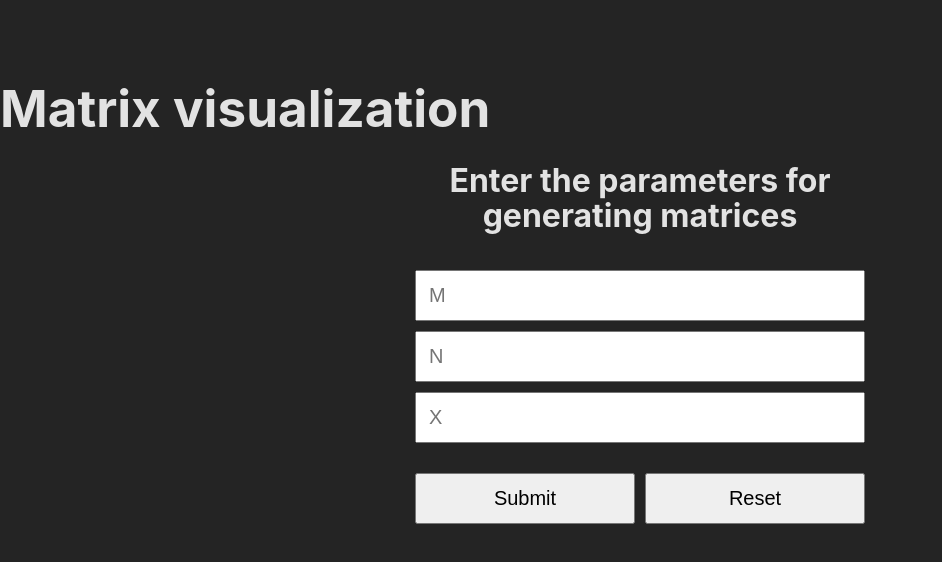
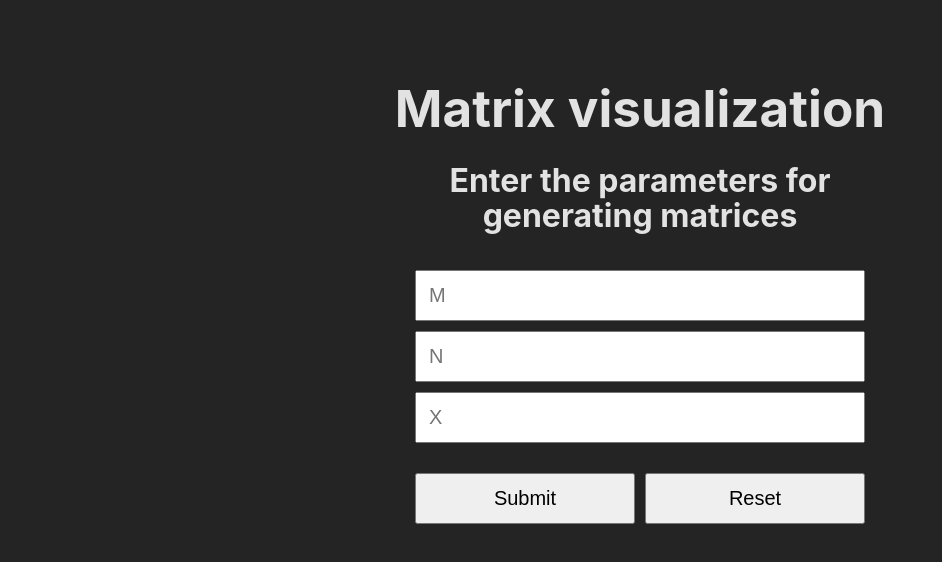
Before and after one commit to ydem1/matrix-visualization, a React (Vite) app: page / in a window 1280 px wide. Shown: the top 562 px of the page, without its empty margins (0-942 px from the left). Built offline with nearby package versions, Linux system fonts and the light colour scheme.

Commit message:
add padding

```diff
--- a/src/App.css
+++ b/src/App.css
@@ -5,9 +5,12 @@ main {
   max-width: 1660px;
   margin-inline: auto;
   height: 100vh;
+
+  padding-inline: 25px;
 }
 
 .title {
+  text-align: center;
   margin-top: 80px;
   margin-bottom: 0;
 }
```
